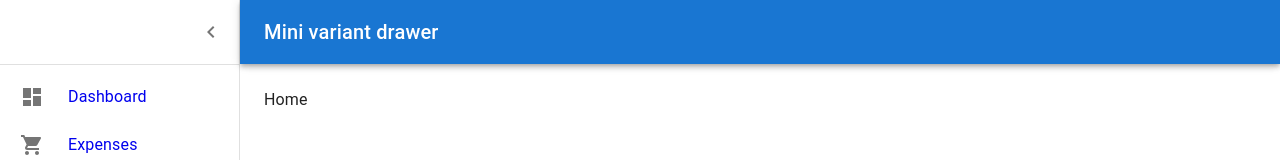
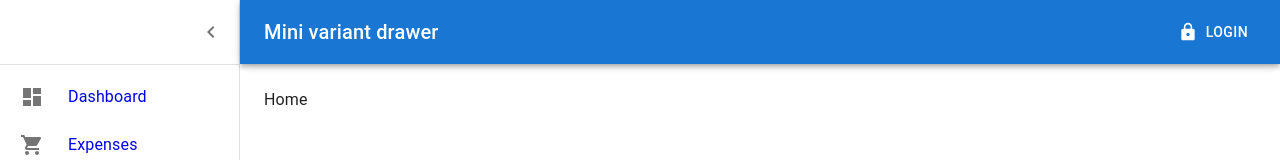
Before and after one commit to msmcsd/book, a React (Create React App) app: page / in a window 1280 px wide. Shown: the top 160 px of the page. Built offline with nearby package versions, Linux system fonts and the light colour scheme.

Commit message:
Add login button

```diff
--- a/src/components/ui/MiniDrawer.js
+++ b/src/components/ui/MiniDrawer.js
@@ -15,6 +15,7 @@ import ListItem from "@mui/material/ListItem";
 import ListItemButton from "@mui/material/ListItemButton";
 import ListItemIcon from "@mui/material/ListItemIcon";
 import ListItemText from "@mui/material/ListItemText";
+import Button from "@mui/material/Button";
 
 import ShoppingCartIcon from "@mui/icons-material/ShoppingCart";
 import DashboardIcon from "@mui/icons-material/Dashboard";
@@ -22,6 +23,7 @@ import SummarizeIcon from "@mui/icons-material/Summarize";
 import PaidIcon from "@mui/icons-material/Paid";
 import StorefrontIcon from "@mui/icons-material/Storefront";
 import GroupIcon from "@mui/icons-material/Group";
+import LockIcon from "@mui/icons-material/Lock";
 
 import { Link } from "react-router-dom";
 
@@ -171,9 +173,12 @@ export default function MiniDrawer() {
           >
             <MenuIcon />
           </IconButton>
-          <Typography variant="h6" noWrap component="div">
+          <Typography variant="h6" noWrap component="div" style={{ flex: 1 }}>
             Mini variant drawer
           </Typography>
+          <Button color="inherit" startIcon={<LockIcon />}>
+            Login
+          </Button>
         </Toolbar>
       </AppBar>
       <Drawer variant="permanent" open={open}>
```
